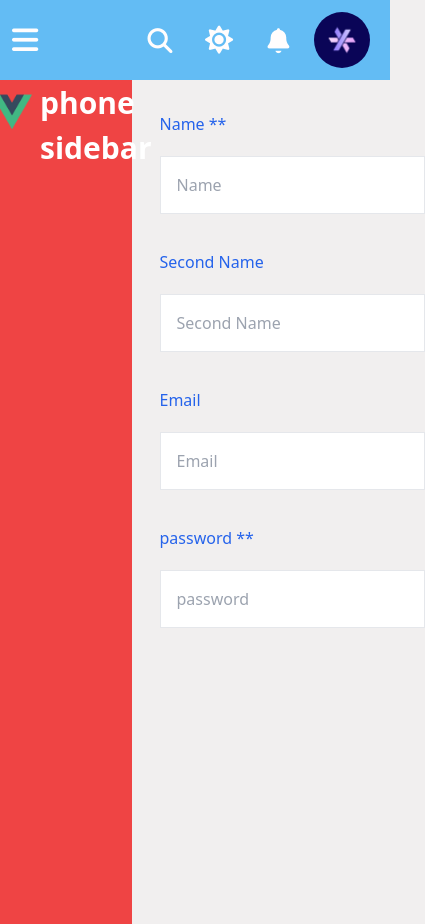
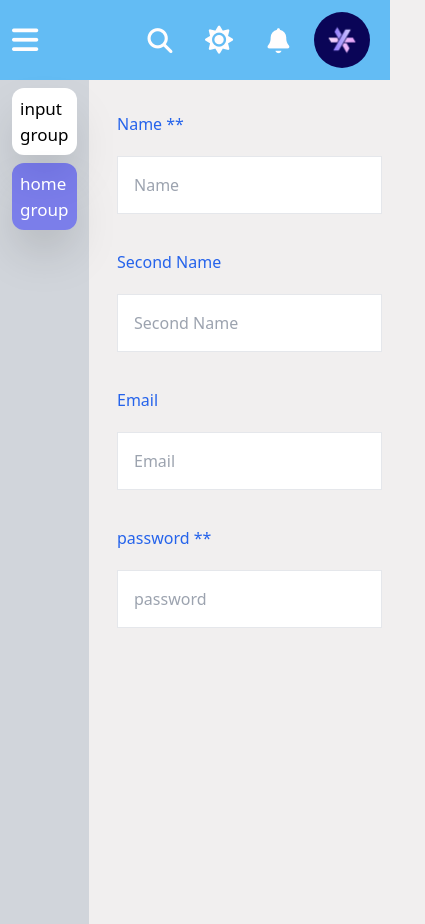
Before and after one commit to cabdikariim242/Ts-Setup, a Vue app: page / in a window 390 px wide. Both pictures are taken after a click on the icon 30 px from the left and 40 px from the top of the page. Shown: the whole page, 425 px wide, since content can reach past the window. Built offline with nearby package versions, Linux system fonts and the light colour scheme.

Commit message:
fixed the sidebar on small screens

```diff
--- a/src/layout/sidebar.vue
+++ b/src/layout/sidebar.vue
@@ -1,20 +1,37 @@
 <template>
-
-    <div class="bg-gray-300 w-full max-w-[300px] h-screen hidden lg:flex md:flex  ">
+  <div class="bg-gray-300 w-full max-w-[300px] h-screen hidden lg:flex md:flex">
     <div class="flex flex-col gap-2 w-full mt-2 mx-3">
-        <router-link class="shadow-2xl bg-white p-2 font-[500] text-[17px]  rounded-xl" :to="{name:'About'}">input group</router-link>
-        <router-link class="shadow-2xl bg-white p-2 font-[500] text-[17px] rounded-xl" :to="{name:'Home'}">home  group</router-link>
+      <router-link
+        class="shadow-2xl bg-white p-2 font-[500] text-[17px] rounded-xl"
+        :to="{ name: 'About' }"
+        >input group</router-link
+      >
+      <router-link
+        class="shadow-2xl bg-white p-2 font-[500] text-[17px] rounded-xl"
+        :to="{ name: 'Home' }"
+        >home group</router-link
+      >
     </div>
   </div>
 
   <!-- Sidebar for phones -->
-    <div v-if="open" class="flex lg:hidden md:hidden bg-red-500 w-full max-w-[200px] h-screen">
-      <div class="flex  items-start justify-center ml-3">
-        <img class="w-10 mt-3" src="@/assets/logo.png" alt="">
-        <h1 class="text-white dark:text-[gray] text-[30px] font-bold ml-2">phone sidebar</h1>
+  <div
+    v-if="open"
+    class="flex lg:hidden md:hidden bg-gray-300 w-full max-w-[200px] h-screen"
+  >
+       <div class="flex flex-col gap-2 w-full mt-2 mx-3">
+      <router-link
+        class="shadow-2xl bg-white p-2 font-[500] text-[17px] rounded-xl"
+        :to="{ name: 'About' }"
+        >input group</router-link
+      >
+      <router-link
+        class="shadow-2xl bg-white p-2 font-[500] text-[17px] rounded-xl"
+        :to="{ name: 'Home' }"
+        >home group</router-link
+      >
     </div>
   </div>
-
 </template>
 
 <script>
@@ -22,18 +39,18 @@ export default {
   props: {
     open: {
       type: Boolean,
-            default: false
-        }
-    }
-}
+      default: false,
+    },
+  },
+};
 </script>
 
 <style scoped>
 .router-link-active {
   background-color: blue;
 }
-.router-link-exact-active{
-    background-color:rgba(0, 0, 255, 0.411);
-    color:white;
+.router-link-exact-active {
+  background-color: rgba(0, 0, 255, 0.411);
+  color: white;
 }
 </style>
```
Lines whose indentation alone changed are shown as unchanged.
